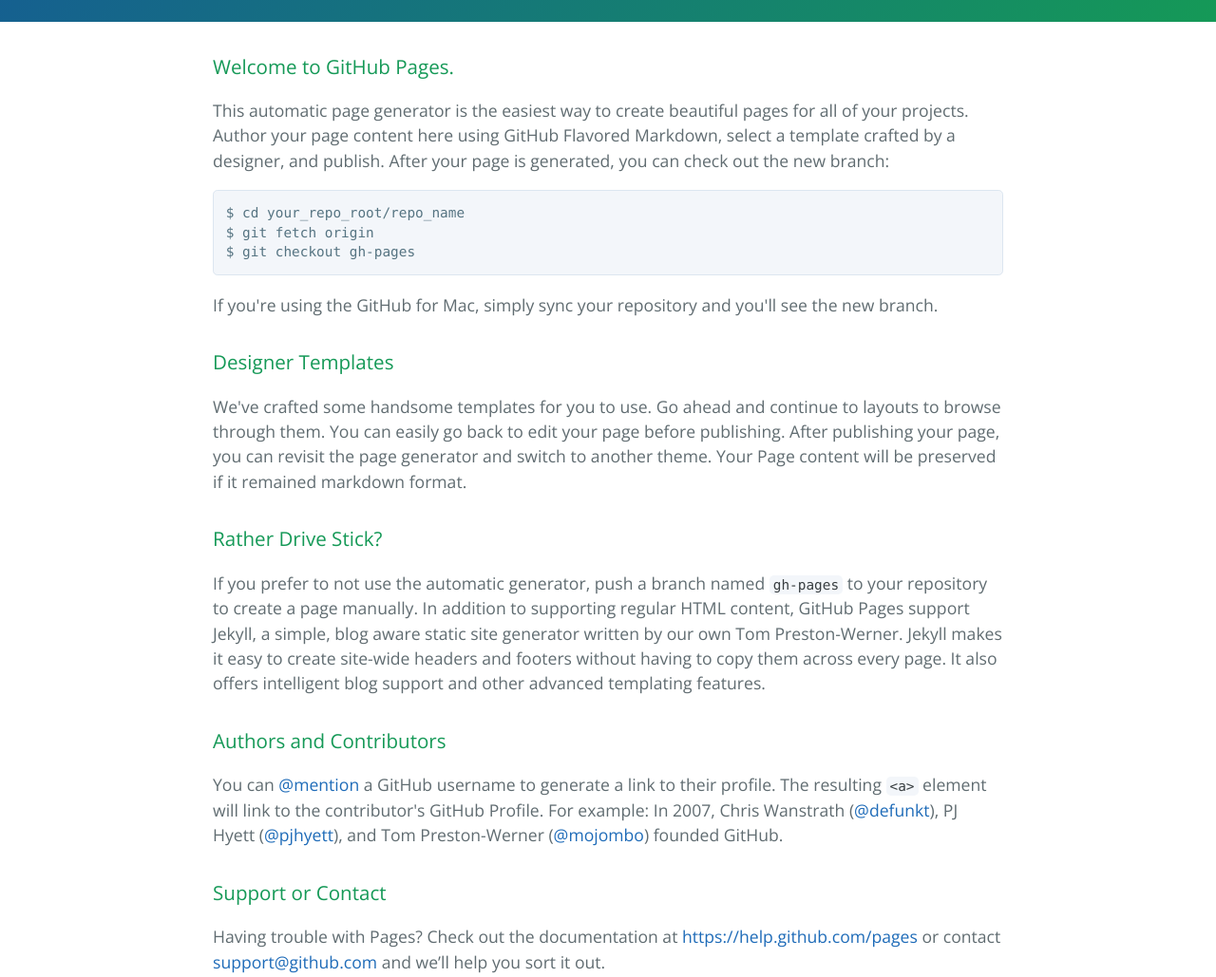
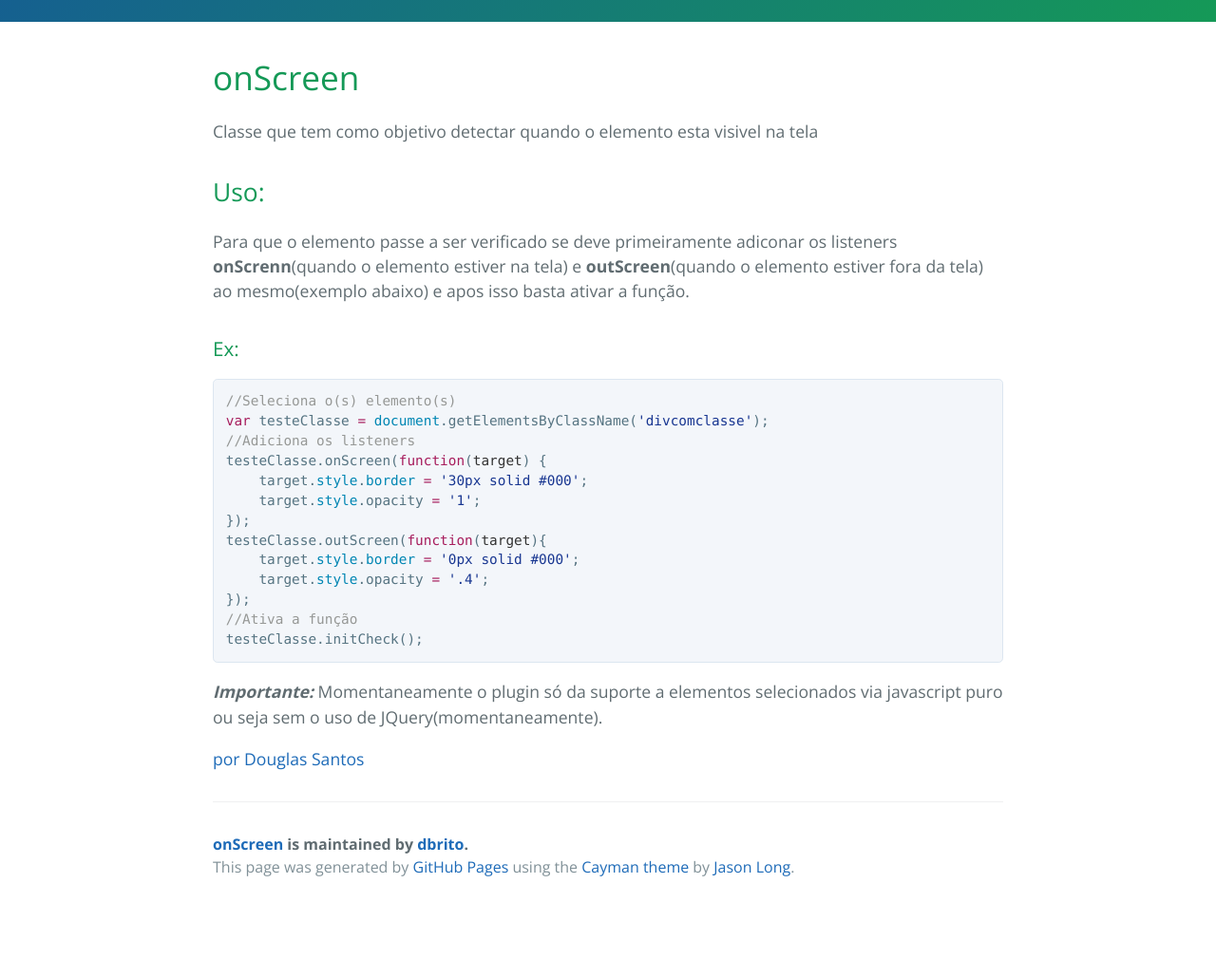
Before and after one commit to dbrito/onScreen, a plain HTML site: page index.html in a window 1280 px wide. Shown: the part 360-1389 px from the top of the page at 95% size. After the commit the page ends 1317 px from the top, so only its background shows below. Drawn offline with nearby package versions, Linux system fonts and the light colour scheme.

```diff
--- a/index.html
+++ b/index.html
@@ -19,37 +19,37 @@
     </section>
 
     <section class="main-content">
-      <h3>
-<a id="welcome-to-github-pages" class="anchor" href="#welcome-to-github-pages" aria-hidden="true"><span class="octicon octicon-link"></span></a>Welcome to GitHub Pages.</h3>
+      <h1>
+<a id="onscreen" class="anchor" href="#onscreen" aria-hidden="true"><span class="octicon octicon-link"></span></a>onScreen</h1>
 
-<p>This automatic page generator is the easiest way to create beautiful pages for all of your projects. Author your page content here using GitHub Flavored Markdown, select a template crafted by a designer, and publish. After your page is generated, you can check out the new branch:</p>
+<p>Classe que tem como objetivo detectar quando o elemento esta visivel na tela</p>
 
-<pre><code>$ cd your_repo_root/repo_name
-$ git fetch origin
-$ git checkout gh-pages
-</code></pre>
+<h2>
+<a id="uso" class="anchor" href="#uso" aria-hidden="true"><span class="octicon octicon-link"></span></a>Uso:</h2>
 
-<p>If you're using the GitHub for Mac, simply sync your repository and you'll see the new branch.</p>
+<p>Para que o elemento passe a ser verificado se deve primeiramente adiconar os listeners <strong>onScrenn</strong>(quando o elemento estiver na tela) e <strong>outScreen</strong>(quando o elemento estiver fora da tela) ao mesmo(exemplo abaixo) e apos isso basta ativar a função.</p>
 
 <h3>
-<a id="designer-templates" class="anchor" href="#designer-templates" aria-hidden="true"><span class="octicon octicon-link"></span></a>Designer Templates</h3>
+<a id="ex" class="anchor" href="#ex" aria-hidden="true"><span class="octicon octicon-link"></span></a>Ex:</h3>
 
-<p>We've crafted some handsome templates for you to use. Go ahead and continue to layouts to browse through them. You can easily go back to edit your page before publishing. After publishing your page, you can revisit the page generator and switch to another theme. Your Page content will be preserved if it remained markdown format.</p>
+<div class="highlight highlight-javascript"><pre><span class="pl-c">//Seleciona o(s) elemento(s)</span>
+<span class="pl-k">var</span> testeClasse <span class="pl-k">=</span> <span class="pl-c1">document</span>.getElementsByClassName(<span class="pl-s"><span class="pl-pds">'</span>divcomclasse<span class="pl-pds">'</span></span>);
+<span class="pl-c">//Adiciona os listeners</span>
+testeClasse.onScreen(<span class="pl-k">function</span>(<span class="pl-smi">target</span>) {
+    target.<span class="pl-c1">style</span>.<span class="pl-c1">border</span> <span class="pl-k">=</span> <span class="pl-s"><span class="pl-pds">'</span>30px solid #000<span class="pl-pds">'</span></span>;
+    target.<span class="pl-c1">style</span>.opacity <span class="pl-k">=</span> <span class="pl-s"><span class="pl-pds">'</span>1<span class="pl-pds">'</span></span>;
+});
+testeClasse.outScreen(<span class="pl-k">function</span>(<span class="pl-smi">target</span>){
+    target.<span class="pl-c1">style</span>.<span class="pl-c1">border</span> <span class="pl-k">=</span> <span class="pl-s"><span class="pl-pds">'</span>0px solid #000<span class="pl-pds">'</span></span>;
+    target.<span class="pl-c1">style</span>.opacity <span class="pl-k">=</span> <span class="pl-s"><span class="pl-pds">'</span>.4<span class="pl-pds">'</span></span>;
+});
+<span class="pl-c">//Ativa a função</span>
+testeClasse.initCheck();</pre></div>
 
-<h3>
-<a id="rather-drive-stick" class="anchor" href="#rather-drive-stick" aria-hidden="true"><span class="octicon octicon-link"></span></a>Rather Drive Stick?</h3>
+<p><strong><em>Importante:</em></strong>
+Momentaneamente o plugin só da suporte a elementos selecionados via javascript puro ou seja sem o uso de JQuery(momentaneamente).</p>
 
-<p>If you prefer to not use the automatic generator, push a branch named <code>gh-pages</code> to your repository to create a page manually. In addition to supporting regular HTML content, GitHub Pages support Jekyll, a simple, blog aware static site generator written by our own Tom Preston-Werner. Jekyll makes it easy to create site-wide headers and footers without having to copy them across every page. It also offers intelligent blog support and other advanced templating features.</p>
-
-<h3>
-<a id="authors-and-contributors" class="anchor" href="#authors-and-contributors" aria-hidden="true"><span class="octicon octicon-link"></span></a>Authors and Contributors</h3>
-
-<p>You can <a href="https://github.com/blog/821" class="user-mention">@mention</a> a GitHub username to generate a link to their profile. The resulting <code>&lt;a&gt;</code> element will link to the contributor's GitHub Profile. For example: In 2007, Chris Wanstrath (<a href="https://github.com/defunkt" class="user-mention">@defunkt</a>), PJ Hyett (<a href="https://github.com/pjhyett" class="user-mention">@pjhyett</a>), and Tom Preston-Werner (<a href="https://github.com/mojombo" class="user-mention">@mojombo</a>) founded GitHub.</p>
-
-<h3>
-<a id="support-or-contact" class="anchor" href="#support-or-contact" aria-hidden="true"><span class="octicon octicon-link"></span></a>Support or Contact</h3>
-
-<p>Having trouble with Pages? Check out the documentation at <a href="https://help.github.com/pages">https://help.github.com/pages</a> or contact <a href="mailto:support@github.com">support@github.com</a> and we’ll help you sort it out.</p>
+<p><a href="http://douglas.com.br">por Douglas Santos</a></p>
 
       <footer class="site-footer">
         <span class="site-footer-owner"><a href="https://github.com/dbrito/onScreen">onScreen</a> is maintained by <a href="https://github.com/dbrito">dbrito</a>.</span>
```
Also changed, not shown: params.json (+1 -1 lines).
